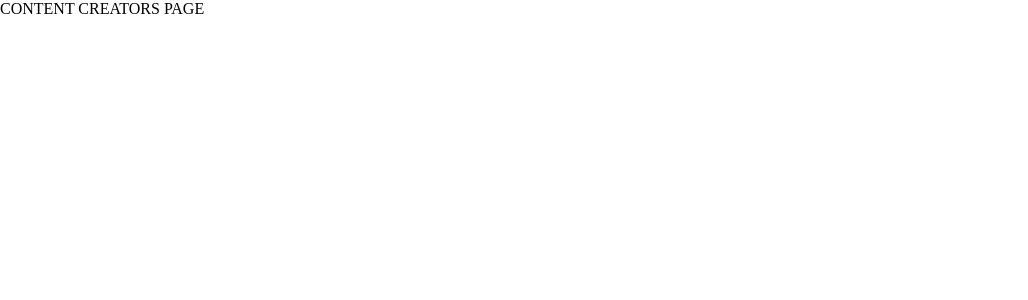
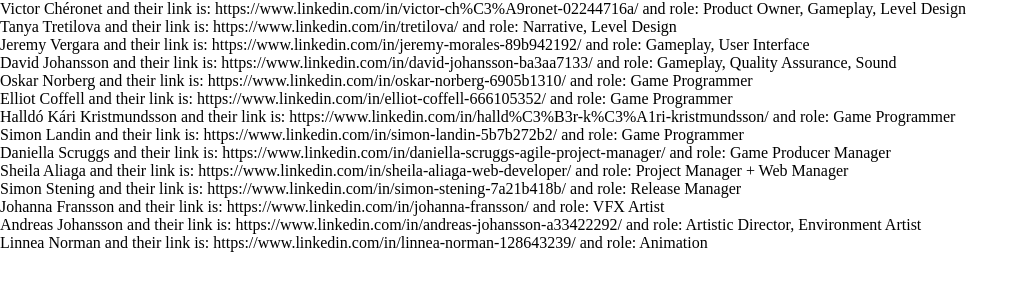
Before and after one commit to yevhenii-kapustian/Blood-Maiden, a Next.js app: page /contentcreators in a window 1280 px wide. Shown: the top 300 px of the page, without its empty margins (0-1028 px from the left). Built offline with nearby package versions, Linux system fonts and the light colour scheme.

Commit message:
feature/014-contentcreators

```diff
--- a/src/app/contentcreators/page.tsx
+++ b/src/app/contentcreators/page.tsx
@@ -1,7 +1,20 @@
-const Contentcreators = () => {
+import ContentCreators from "@/components/Creators";
+
+/*const ContentCreators = () => {
     return (
-        <div>CONTENT CREATORS PAGE</div>
+        <div>
+             <ContentCreators />
+        </div>
     )
 }
 
-export default Contentcreators;
+export default ContentCreators ;*/
+
+
+export default function Home() {
+  return (
+    <div>
+    <ContentCreators />
+    </div>
+  );
+}
--- /dev/null
+++ b/src/components/Creators/creators.scss
@@ -0,0 +1,9 @@
+credits-section {
+  background: url('../../../public/Lamp1.png') no-repeat center center;
+  background-size: cover;
+  padding: 5rem 1rem;
+  color: white;
+  display: flex;
+  justify-content: center;
+  align-items: center;
+}
--- /dev/null
+++ b/src/components/Creators/index.tsx
@@ -0,0 +1,22 @@
+'use client';
+import React from 'react';
+import './creators.scss';
+import { gameCreators } from '@/data/data';
+
+
+
+
+const Creators = () => {
+  return (
+    <div className="credits-section">
+
+
+       {gameCreators.get("designers")?.map((item, index) => <div> {item.name} and their link is: {item.link} and role: {item.role} </div>)}
+       {gameCreators.get("programmers")?.map((item, index) => <div> {item.name} and their link is: {item.link} and role: {item.role} </div>)}
+       {gameCreators.get("management")?.map((item, index) => <div> {item.name} and their link is: {item.link} and role: {item.role} </div>)}
+       {gameCreators.get("artist")?.map((item, index) => <div> {item.name} and their link is: {item.link} and role: {item.role} </div>)}
+    </div>
+  );
+};
+
+export default Creators;
```
Also changed, not shown: 1 other file (tests, documents, lock files or other folders).
